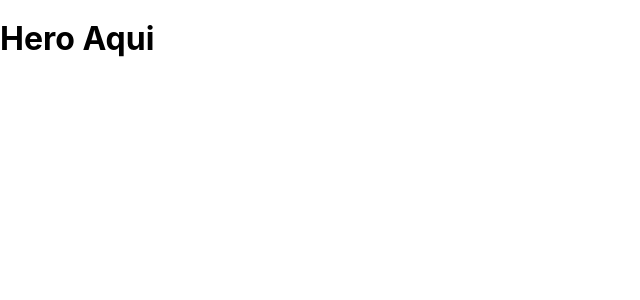
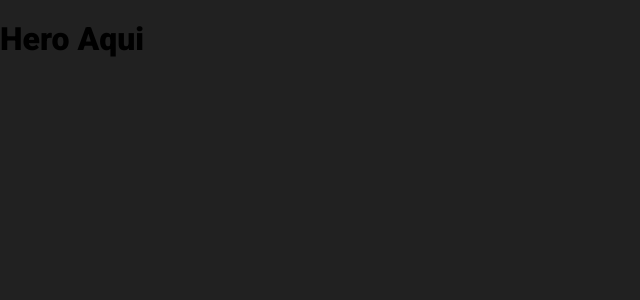
Before and after one commit to FTH-EGC/Portafolio, a React (Create React App) app: page / in a window 1280 px wide. Shown: the top 300 px of the page, without its empty margins (0-640 px from the left). Built offline with nearby package versions, Linux system fonts and the light colour scheme.

Commit message:
Agregando estilos generales

```diff
--- a/src/index.css
+++ b/src/index.css
@@ -1,13 +1,17 @@
-body {
-  margin: 0;
-  font-family: -apple-system, BlinkMacSystemFont, 'Segoe UI', 'Roboto', 'Oxygen',
-    'Ubuntu', 'Cantarell', 'Fira Sans', 'Droid Sans', 'Helvetica Neue',
-    sans-serif;
-  -webkit-font-smoothing: antialiased;
-  -moz-osx-font-smoothing: grayscale;
+html{
+  box-sizing: border-box;
+}*,*::before,*::after{
+  box-sizing: inherit;
 }
 
-code {
-  font-family: source-code-pro, Menlo, Monaco, Consolas, 'Courier New',
-    monospace;
+
+body{
+  font-family: 'Roboto', sans-serif;
+  background-color: #212121;
 }
+
+.contenedor{
+  width: 95%;
+  max-width: 1100px;
+  margin: 0 auto;
+}
```
